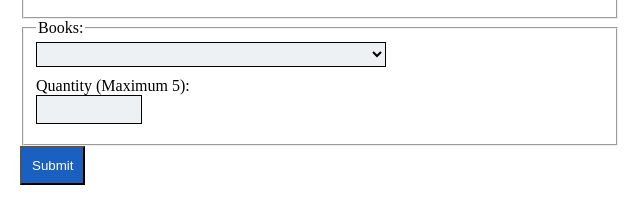
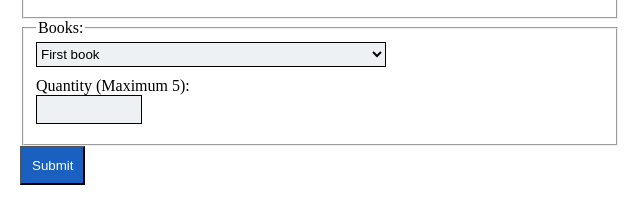
Before and after one commit to bartekmKR/form-html5-adv, a plain HTML site: page index.html in a window 1280 px wide. Shown: the part 208-420 px from the top of the page, 0-640 px from the left. Drawn offline with Linux system fonts and the light colour scheme.

Commit message:
poprawka select>option

```diff
--- a/index.html
+++ b/index.html
@@ -21,8 +21,7 @@
         <fieldset>
 
             <legend>Books:</legend>
-            <select name="bookNumber" required>
-                <option value=""> </option>
+            <select name="bookNumber">
                 <option value="1">First book</option>
                 <option value="2">Second book</option>
                 <option value="3">Third book</option>
```
